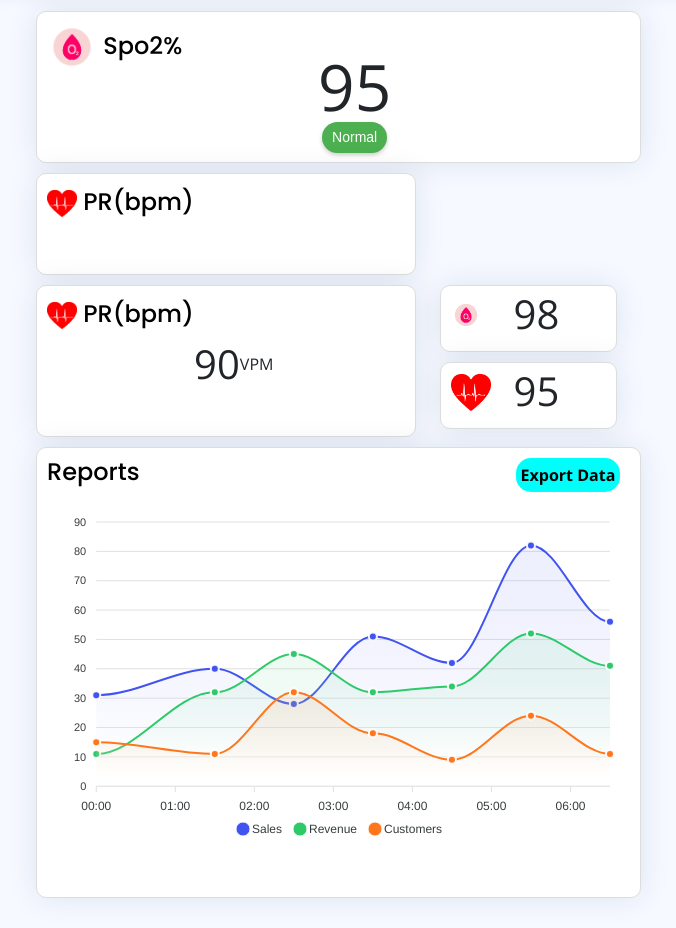
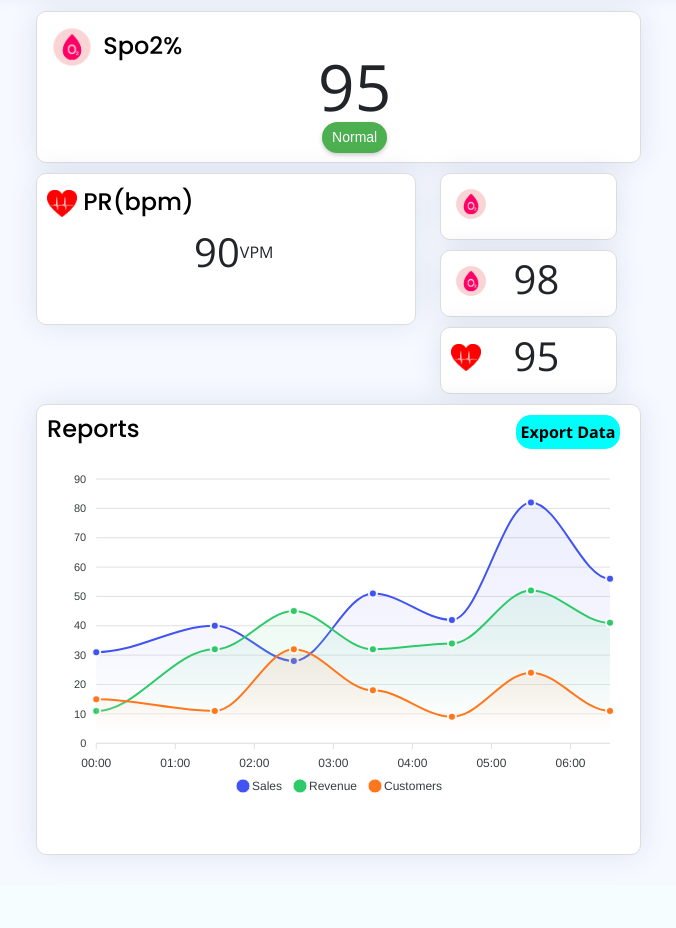
Before and after one commit to Zong-007/oxy_keeper, a PHP site: page / in a window 1280 px wide. Shown: the part 69-997 px from the top of the page, without its empty margins (294-970 px from the left). After the commit the page ends 928 px from the top, so only its background shows below. Run offline with PHP 8.4, Linux system fonts and the light colour scheme; data that the repository does not hold is empty; some libraries are stand-ins or nearby versions.

Commit message:
Update index.php

```diff
--- a/index.php
+++ b/index.php
@@ -105,19 +105,6 @@
 
 
             <div class="row">
-              <!-- หัวเรื่อง -->
-            <div class="col-xxl-8 col-md-8">
-                <div class="card info-card sales-card">
-                    <div class="card-body">
-                        <div class="card-title-wrapper">
-                            <div class="card-title">
-                                <img src="assets/img/PR_logo.png" alt="SPO2 Logo" style="width: 30px; height: auto;">
-                                PR(bpm)
-                            </div>
-                        </div>
-                    </div>
-                </div>
-            </div>
             <!-- Sales Card 1 -->
             <div class="col-xxl-8 col-md-8">
                 <div class="card info-card sales-card">
@@ -139,12 +126,25 @@
             <!-- การ์ดด้านขวา -->
             <div class="col-xxl-4 col-md-4">
                 <div class="d-flex flex-column ">
+                  <!-- หัว -->
+                  <div class="card info-card sales-card">
+                        <div class="card-body1">
+                            <div class="center card-title-wrapper">
+                                <div class="  card-title ">
+                                    <img src="assets/img/SPO2_logo.png" alt="SPO2 Logo" style="width: 40px; height: auto;">
+
+                                </div>
+                            </div>
+
+                        </div>
+                    </div>
+
                     <!-- Sales Card 2 -->
                     <div class="card info-card sales-card">
                         <div class="card-body1">
                             <div class="center card-title-wrapper">
                                 <div class="  card-title ">
-                                    <img src="assets/img/SPO2_logo.png" alt="SPO2 Logo" style="width: 30px; height: auto;">
+                                    <img src="assets/img/SPO2_logo.png" alt="SPO2 Logo" style="width: 40px; height: auto;">
 
                                 </div>
                                 <div class=" center ps-3 card-title-wrapper end">
@@ -160,7 +160,7 @@
                         <div class="card-body1">
                             <div class="  card-title-wrapper">
                                 <div class="card-title ">
-                                    <img src="assets/img/PR_logo.png" alt="SPO2 Logo" style="width: 40px; height: auto;">
+                                    <img src="assets/img/PR_logo.png" alt="SPO2 Logo" style="width: 30px; height: auto;">
 
                                 </div>
                                 <div class=" center ps-3 card-title-wrapper end">
```
